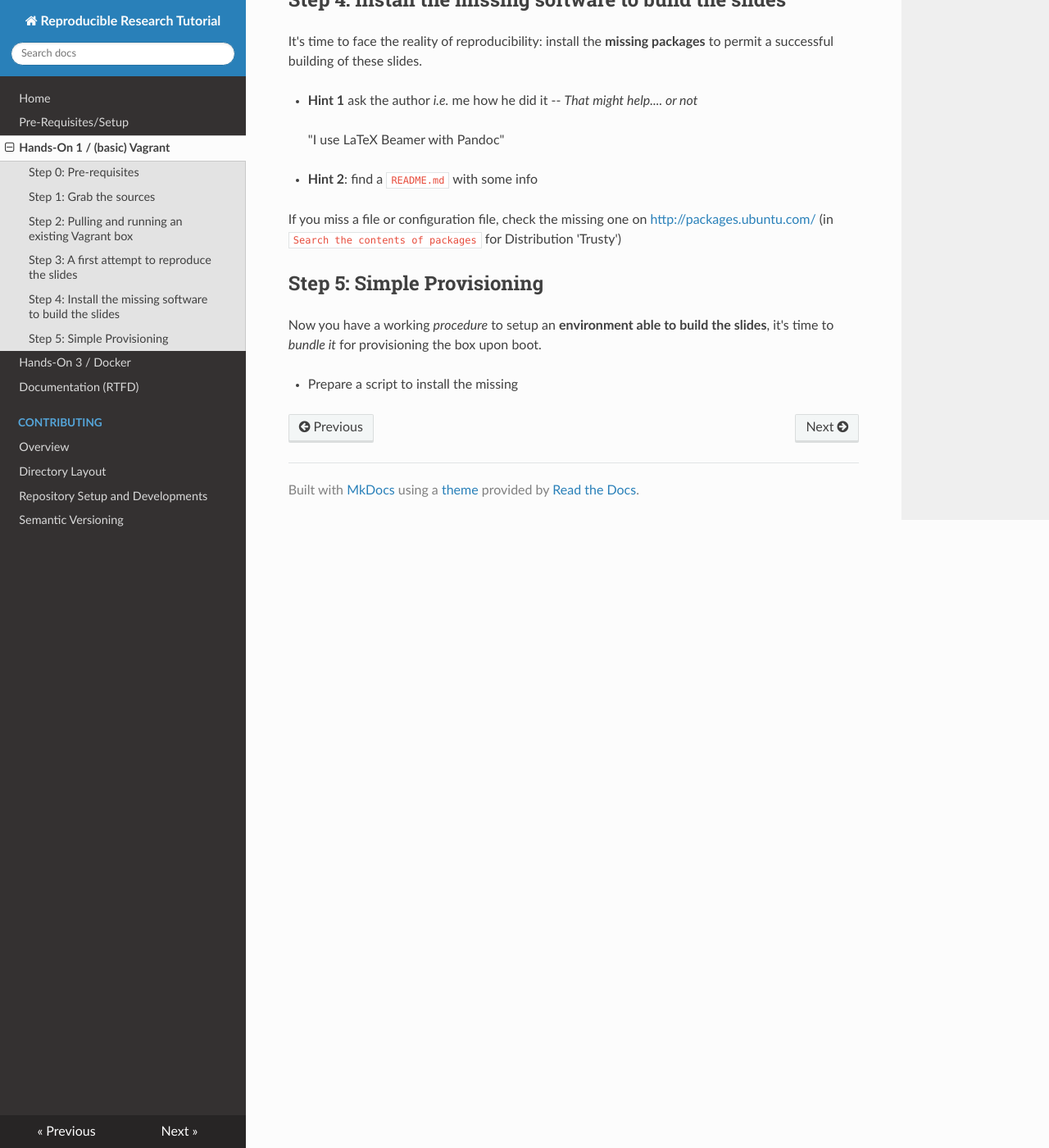
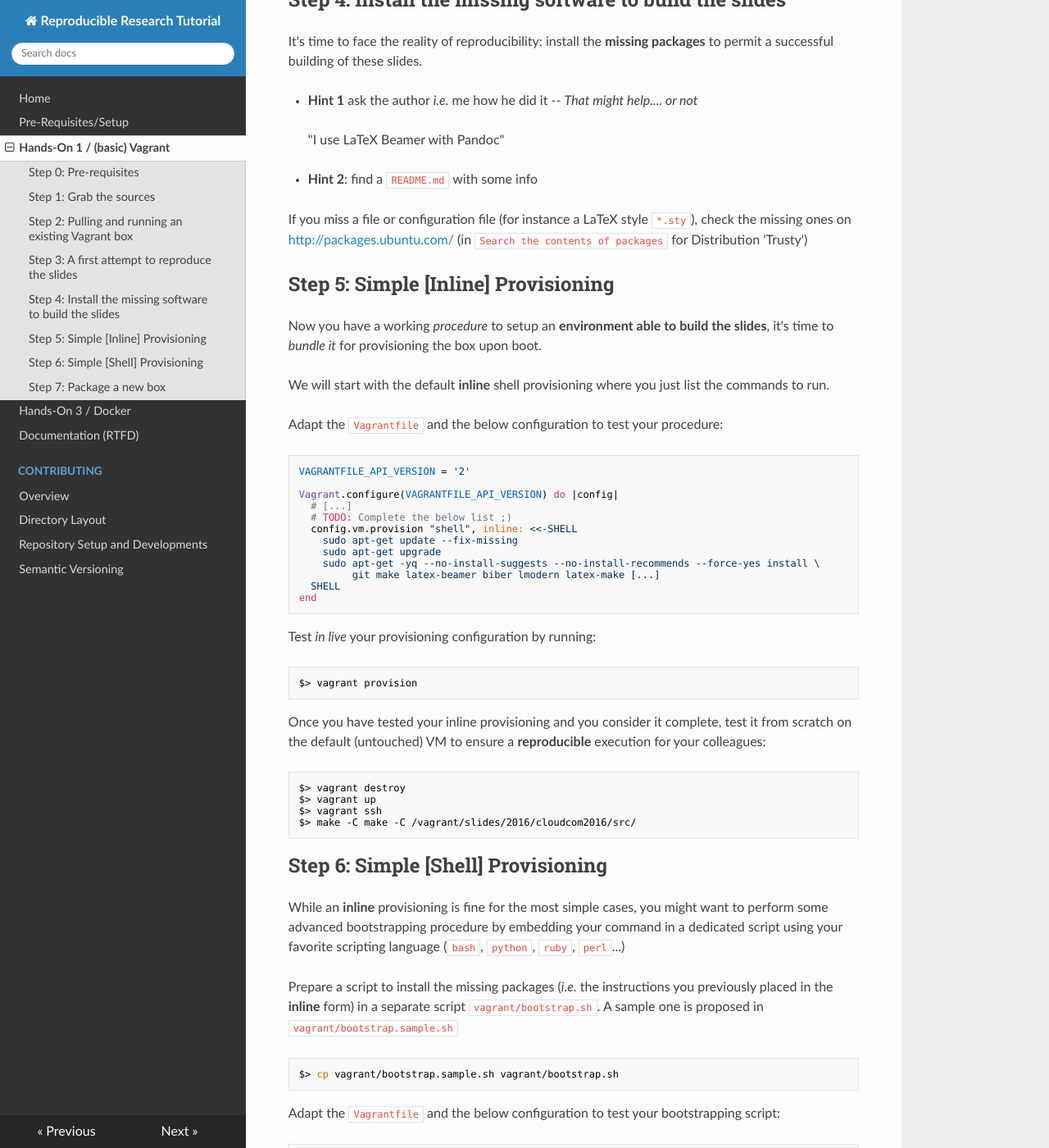
Before and after one commit to Falkor/RR-tutorials, an MkDocs documentation site: the page built from docs/hands-on-01.md, in a window 1280 px wide and 1400 px high, scrolled down 3171 px. Shown: the whole window at 82% size. Built offline with MkDocs 1.6.1, drawn with Linux system fonts in a browser that asks for light colours; nearby versions of some CDN libraries; old or Windows-style settings are respelled for this version of MkDocs; some of the changed text lies outside the part shown.

Commit message:
update shell provisioning
Signed-off-by: Sebastien Varrette <Sebastien.Varrette@uni.lu>

```diff
--- a/docs/hands-on-01.md
+++ b/docs/hands-on-01.md
@@ -153,10 +153,85 @@ It's time to face the reality of reproducibility: install the **missing packages
 
 * __Hint 2__: find a `README.md` with some info
 
-If you miss a file or configuration file, check the missing one on <http://packages.ubuntu.com/> (in `Search the contents of packages` for Distribution 'Trusty')
+If you miss a file or configuration file (for instance a LaTeX style `*.sty`), check the missing ones on <http://packages.ubuntu.com/> (in `Search the contents of packages` for Distribution 'Trusty')
 
-## Step 5: Simple Provisioning
+## Step 5: Simple [Inline] Provisioning
 
 Now you have a working  _procedure_ to setup an **environment able to build the slides**, it's time to _bundle it_ for provisioning the box upon boot.
 
-* Prepare a script to install the missing
+We will start with the default **inline** shell provisioning where you just list the commands to run.
+
+Adapt the `Vagrantfile` and the below configuration to test your procedure:
+
+~~~ruby
+VAGRANTFILE_API_VERSION = '2'
+
+Vagrant.configure(VAGRANTFILE_API_VERSION) do |config|
+  # [...]
+  # TODO: Complete the below list ;)
+  config.vm.provision "shell", inline: <<-SHELL
+    sudo apt-get update --fix-missing
+    sudo apt-get upgrade
+    sudo apt-get -yq --no-install-suggests --no-install-recommends --force-yes install \
+         git make latex-beamer biber lmodern latex-make [...]
+  SHELL
+end
+~~~
+
+Test _in live_ your provisioning configuration by running:
+
+~~~bash
+$> vagrant provision
+~~~
+
+Once you have tested your inline provisioning and you consider it complete, test it from scratch on the default (untouched) VM to ensure a **reproducible** execution for your colleagues:
+
+~~~bash
+$> vagrant destroy
+$> vagrant up
+$> vagrant ssh
+$> make -C make -C /vagrant/slides/2016/cloudcom2016/src/
+~~~
+
+## Step 6: Simple [Shell] Provisioning
+
+While an **inline** provisioning is fine for the most simple cases, you might want to perform some advanced bootstrapping procedure by embedding your command in a dedicated script using your favorite scripting language (`bash`, `python`, `ruby`, `perl`...)
+
+Prepare a script to install the missing packages (_i.e._ the instructions you previously placed in the **inline** form) in a separate script `vagrant/bootstrap.sh`. A sample one is proposed in `vagrant/bootstrap.sample.sh`
+
+~~~bash
+$> cp vagrant/bootstrap.sample.sh vagrant/bootstrap.sh
+~~~
+
+Adapt the `Vagrantfile` and the below configuration to test your bootstrapping script:
+
+~~~ruby
+VAGRANTFILE_API_VERSION = '2'
+
+Vagrant.configure(VAGRANTFILE_API_VERSION) do |config|
+  # [...]
+  config.vm.provision "shell", path: "vagrant/bootstrap.sh"
+end
+~~~
+
+Test _in live_ your provisioning configuration by running `vagrant provision`
+
+Once you have tested your provisioning script, test it from scratch on the default (untouched) VM to ensure a **reproducible** execution for your colleagues.
+
+~~~bash
+$> vagrant destroy
+$> vagrant up
+$> vagrant ssh
+$> make -C make -C /vagrant/slides/2016/cloudcom2016/src/
+~~~
+
+## Step 7: Package a new box
+
+At some moment, you probably wants to broadcast a custom box (reflecting the **precise** environment used for your project run at the time of writing etc.).
+
+You need to perform some cleanup
+
+~~~bash
+# List the biggest packages installed -- consider removing the useless *-doc ones
+$> dpkg-query -Wf '${Installed-Size}\t${Package}\n' | sort -n
+~~~
```
Also changed, not shown: slides/2016/cloudcom2016/src/__vagrant.md (+45 -15 lines), 2 other files.
